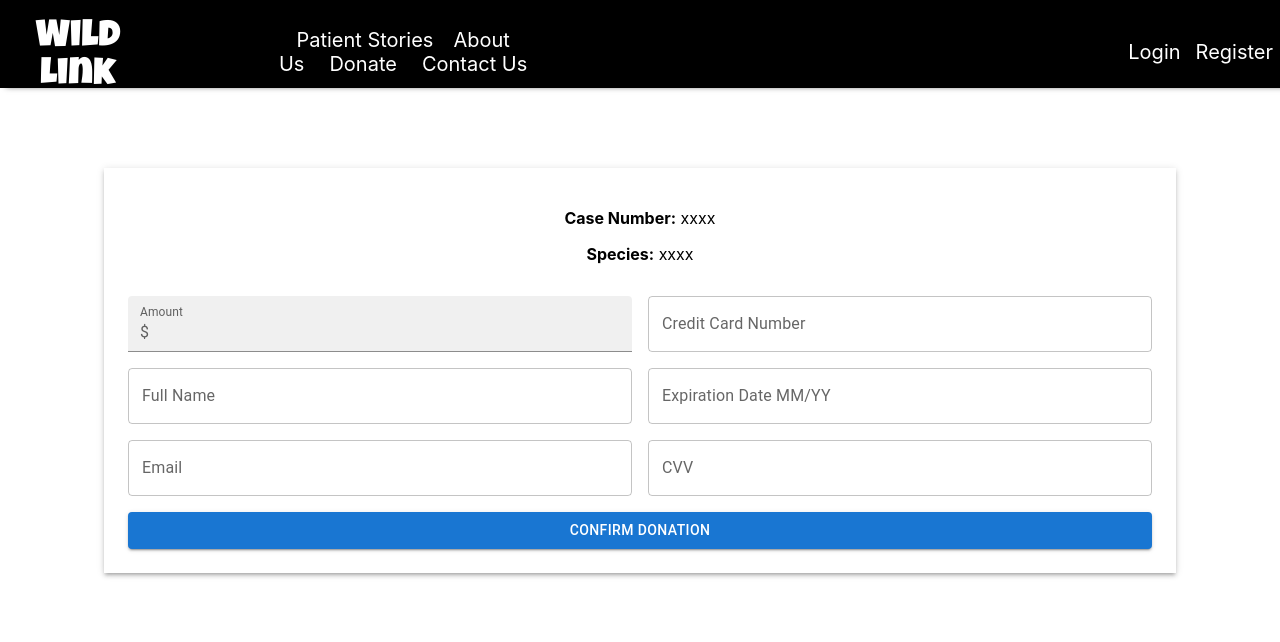
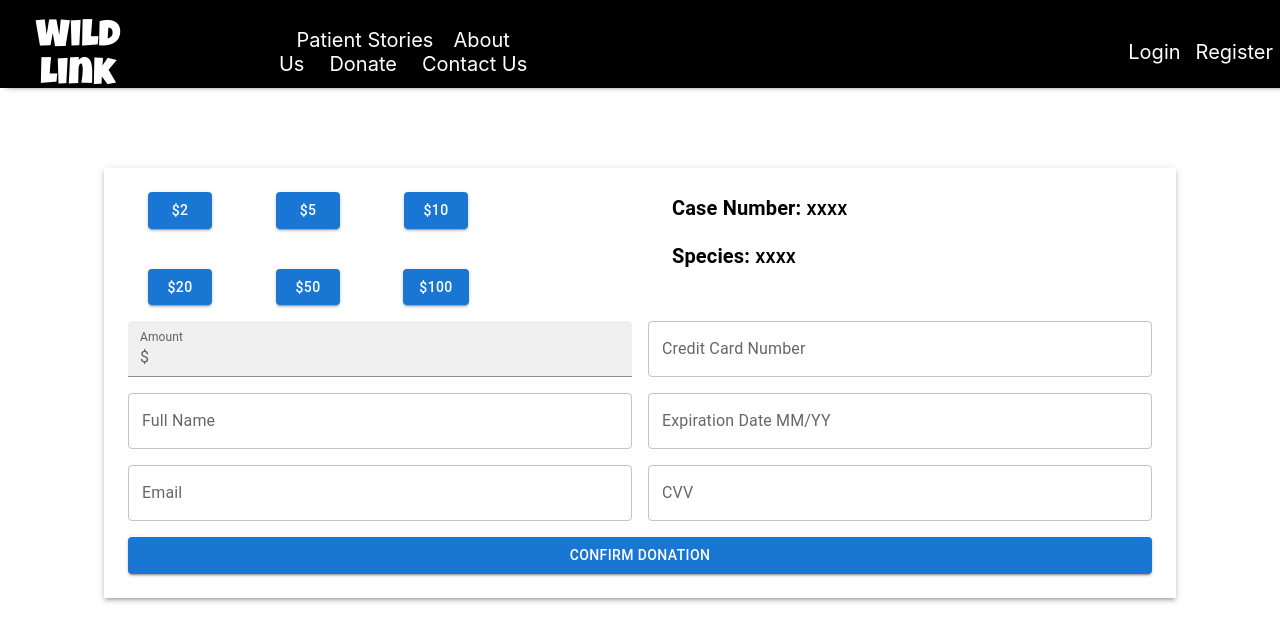
Before and after one commit to pformb/wild-link, a React (Create React App) app in the folder frontend/: page /donate in a window 1280 px wide. Shown: the top 642 px of the page. Built offline with nearby package versions, Linux system fonts and the light colour scheme.

Commit message:
Add: donation buttons

```diff
--- a/frontend/src/components/DonateForm.jsx
+++ b/frontend/src/components/DonateForm.jsx
@@ -7,6 +7,7 @@ import FormControl from '@mui/material/FormControl';
 import InputLabel from '@mui/material/InputLabel';
 import FilledInput from '@mui/material/FilledInput';
 import InputAdornment from '@mui/material/InputAdornment';
+import Typography from "@mui/material/Typography";
 
 const DonationForm = () => {
   const [donationAmount, setDonationAmount] = useState('');
@@ -33,20 +34,71 @@ const DonationForm = () => {
     setCVV('');
   };
 
+  const amountButton = (event) => {
+    const {value} = event.target;
+    setDonationAmount(value);
+  }
+
+
   return (
     <Box sx={{ width: "80%", mx: "auto", boxShadow: 3, p: 3, mt: 10 }}>
       <Grid container spacing={2}>
-        <Grid item xs={12}>
-          <p><strong>Case Number:</strong> xxxx</p>
-          <p><strong>Species:</strong> xxxx</p>
+        <Grid item xs={12} md={6}>
+          <Box sx={{ width: "100%", maxWidth: 360 }}>
+            <Grid container spacing={3} justifyContent="center">
+              <Grid item xs={4} sx={{ mb: 2 }}>
+                <Button variant="contained" value="2" onClick={amountButton}>
+                  $2
+                </Button>
               </Grid>
-
+              <Grid item xs={4} sx={{ mb: 2 }}>
+                <Button variant="contained" value="5" onClick={amountButton}>
+                  $5
+                </Button>
+              </Grid>
+              <Grid item xs={4} sx={{ mb: 2 }}>
+                <Button variant="contained" value="10" onClick={amountButton}>
+                  $10
+                </Button>
+              </Grid>
+              <Grid item xs={4} sx={{ mb: 2 }}>
+                <Button variant="contained" value="20" onClick={amountButton}>
+                  $20
+                </Button>
+              </Grid>
+              <Grid item xs={4} sx={{ mb: 2 }}>
+                <Button variant="contained" value="50" onClick={amountButton}>
+                  $50
+                </Button>
+              </Grid>
+              <Grid item xs={4} sx={{ mb: 2 }}>
+                <Button variant="contained" value="100" onClick={amountButton}>
+                  $100
+                </Button>
+              </Grid>
+            </Grid>
+          </Box>
+        </Grid>
+        <Grid item xs={12} md={6}>
+          <Box sx={{ pl: 3, width: "100%" }}>
+            <Typography variant="h6" gutterBottom align="left" sx={{ mb: 2 }}>
+              <strong>Case Number:</strong> xxxx
+            </Typography>
+            <Typography variant="h6" align="left" sx={{ mb: 2 }}>
+              <strong>Species:</strong> xxxx
+            </Typography>
+          </Box>
+        </Grid>
+      </Grid>
+      <Grid container spacing={2}>
         <Grid item xs={12} sm={6}>
           <FormControl fullWidth variant="filled">
             <InputLabel htmlFor="filled-adornment-amount">Amount</InputLabel>
             <FilledInput
               id="filled-adornment-amount"
-            startAdornment={<InputAdornment position="start">$</InputAdornment>}
+              startAdornment={
+                <InputAdornment position="start">$</InputAdornment>
+              }
               label="Donation Amount"
               variant="outlined"
               value={donationAmount}
@@ -55,7 +107,7 @@ const DonationForm = () => {
           </FormControl>
         </Grid>
         <Grid item xs={12} sm={6}>
-          <Box sx={{ textAlign: 'right' }}>
+          <Box sx={{ textAlign: "right" }}>
             <TextField
               label="Credit Card Number"
               variant="outlined"
@@ -75,7 +127,7 @@ const DonationForm = () => {
           />
         </Grid>
         <Grid item xs={12} sm={6}>
-          <Box sx={{ textAlign: 'right' }}>
+          <Box sx={{ textAlign: "right" }}>
             <TextField
               label="Expiration Date MM/YY"
               variant="outlined"
@@ -95,7 +147,7 @@ const DonationForm = () => {
           />
         </Grid>
         <Grid item xs={12} sm={6}>
-          <Box sx={{ textAlign: 'right' }}>
+          <Box sx={{ textAlign: "right" }}>
             <TextField
               label="CVV"
               variant="outlined"
@@ -107,7 +159,12 @@ const DonationForm = () => {
         </Grid>
 
         <Grid item xs={12}>
-          <Button variant="contained" color="primary" onClick={handleDonation} fullWidth>
+          <Button
+            variant="contained"
+            color="primary"
+            onClick={handleDonation}
+            fullWidth
+          >
             Confirm Donation
           </Button>
         </Grid>
```
Lines whose indentation alone changed are shown as unchanged.
